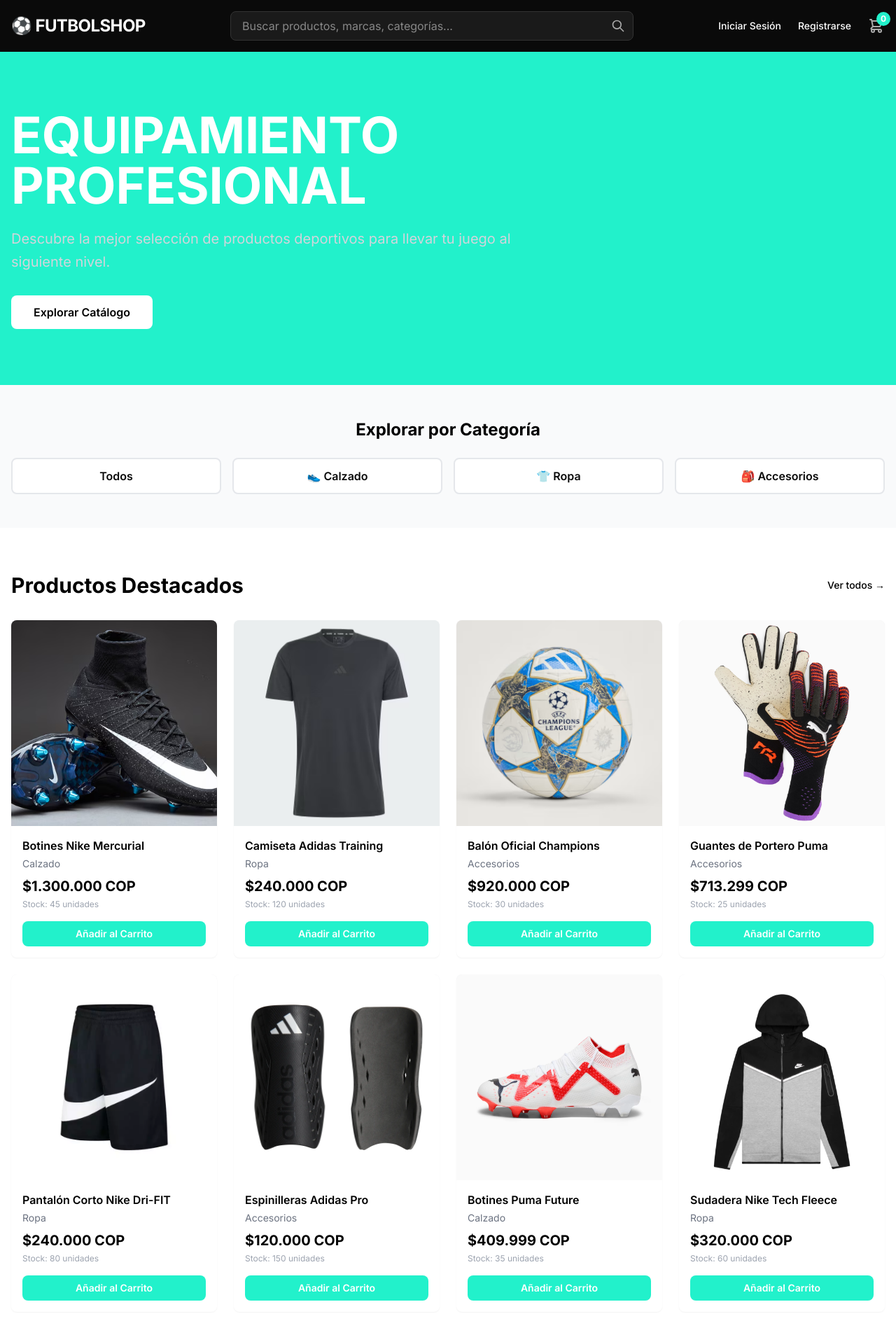
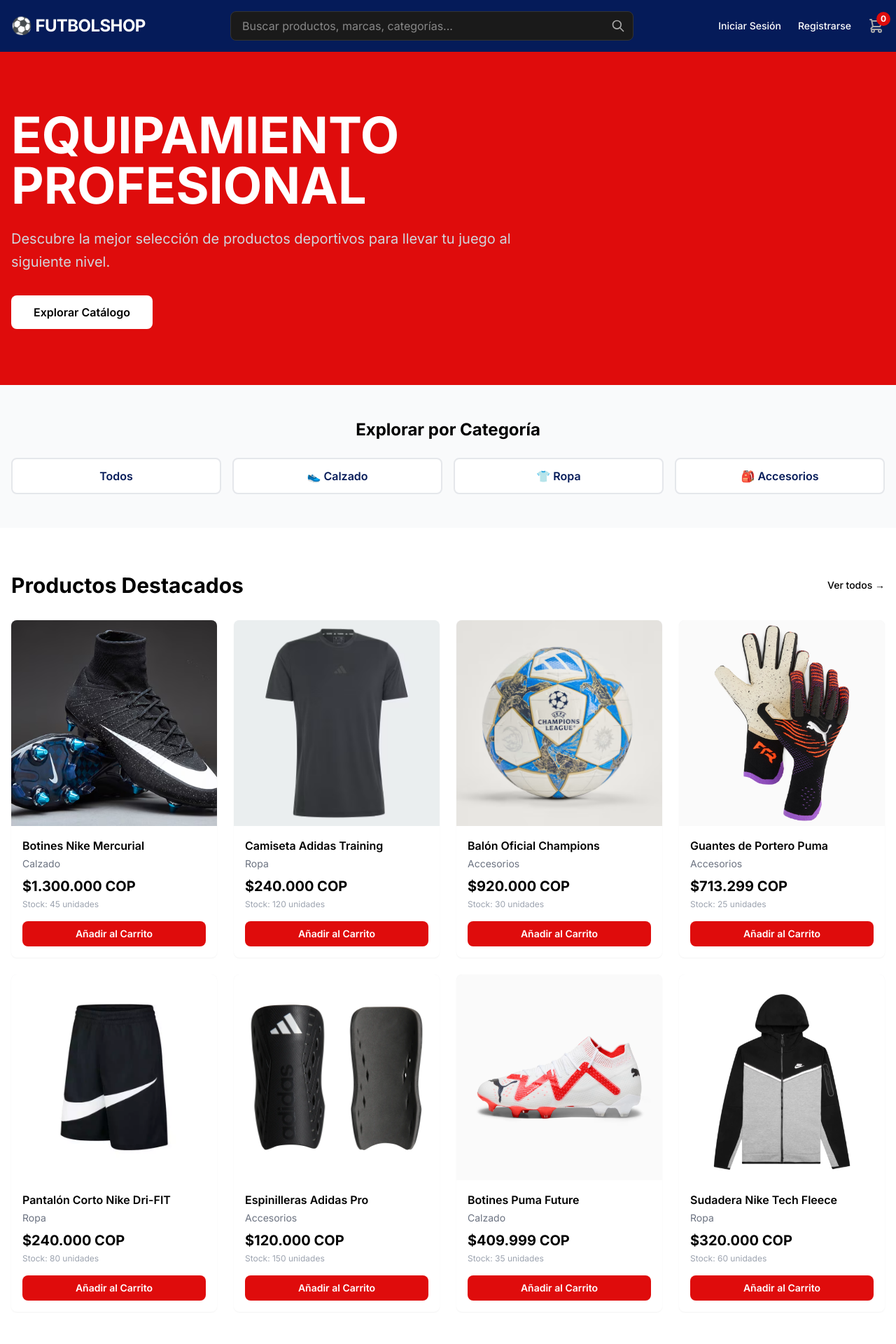
Before and after one commit to Diego1777777777/ecomerce-render, a PHP site: page /index.php in a window 1280 px wide. Shown: the top 1920 px of the page at 70% size. Run offline with PHP 8.4, Linux system fonts and the light colour scheme; data comes from the database, SQL or seed files in the repository; some libraries are stand-ins or nearby versions.

Commit message:
Nuevo estilo deportivo rojo azul negro

```diff
--- a/assets/css/style.css
+++ b/assets/css/style.css
@@ -5,11 +5,11 @@
 @import url('https://fonts.googleapis.com/css2?family=Bebas+Neue&family=Inter:wght@400;500;600;700;800&display=swap');
 
 :root {
-    --color-red:     #22f1cb;
+    --color-red:     #df0c0c;
     --color-red-dark:#b91c1c;
     --color-blue:    #1d3fae;
     --color-blue-dark:#1e3a8a;
-    --color-black:   #0a0a0a;
+    --color-black:   #051b59;
     --color-white:   #ffffff;
     --color-gray:    #6b7280;
     --color-light:   #f1f5f9;
```
